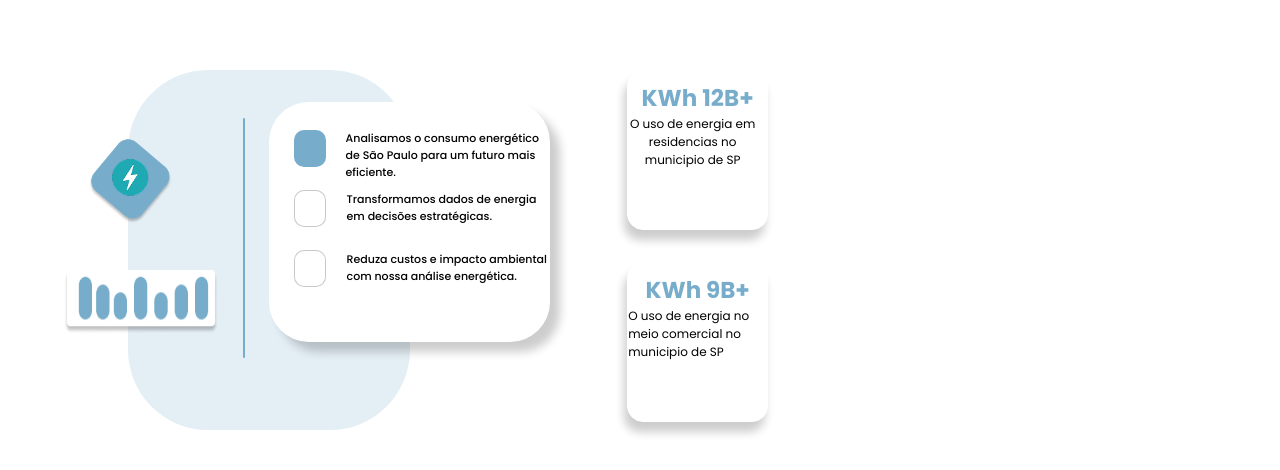
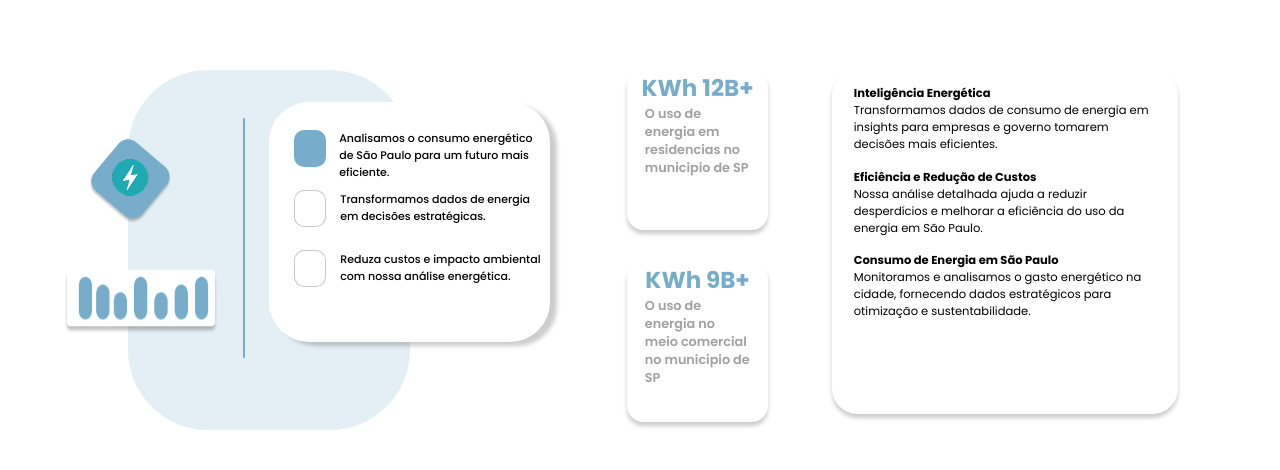
Before and after one commit to isabella-viana/Grupo-09, a website: page web-data-viz/public/index2.html in a window 1280 px wide. Shown: the part 866-1336 px from the top of the page. Drawn offline with Linux system fonts and the light colour scheme.

Commit message:
Home Att 5

```diff
--- a/web-data-viz/public/css/home2.css
+++ b/web-data-viz/public/css/home2.css
@@ -348,12 +348,11 @@
     height: 30vh;
     position: absolute;
     background-color: rgb(255, 255, 255);
-    box-shadow:  10px 10px 10px rgba(0, 0, 0, 0.2);;
     border-radius: 5vh;
     z-index: 20;
     margin-top: 4vh;
     left: 21vw;
-
+    box-shadow: 7px 4px 4px 0px rgba(0, 0, 0, 0.2)
 }
 
 .check1{
@@ -368,7 +367,7 @@
 .check1 p {
     font-size: 0.86vw;
     position: absolute;
-    margin-left: 4vw;
+    margin-left: 3.5vw;
     font-weight: 500;
 }
 
@@ -385,7 +384,7 @@
 .check2 p {
     font-size: 0.86vw;
     position: absolute;
-    margin-left: 4vw;
+    margin-left: 3.5vw;
     font-weight: 500;
 }
 
@@ -402,8 +401,8 @@
 .check3 p {
     font-size: 0.86vw;
     position: absolute;
-    margin-left: 4vw;
-    font-weight: 500;
+    margin-left: 3.5vw;
+      font-weight: 500;
 }
 
 .img_dados img{
@@ -420,7 +419,7 @@
     background-color: rgb(255, 255, 255);
     height: 20vh;
     right: 40vw;
-    box-shadow:  -3px 10px 10px rgba(0, 0, 0, 0.2);
+    box-shadow: 0px 4px 4px 0px rgba(0, 0, 0, 0.2);
     border-radius: 2vh;
     border: 1px rgb(255, 255, 255) solid;
     margin-bottom: 1vh;
@@ -432,7 +431,7 @@
     background-color: rgb(255, 255, 255);
     height: 20vh;
     right: 40vw;
-    box-shadow:  -3px 10px 10px rgba(0, 0, 0, 0.2);
+    box-shadow: 0px 4px 4px 0px rgba(0, 0, 0, 0.2);
     border-radius: 2vh;
     border: 1px rgb(255, 255, 255) solid;
     margin-top: 24vh;
@@ -440,33 +439,60 @@
 
 .little-container2 h4{
     display: flex;
-    margin-top: 10px;
     justify-content: center;
     color: rgba(119, 173, 203, 1);
-    font-size: 23px;
+    font-size: 1.8vw;
 }
 
 .little-container2 p{
     display: flex;
     justify-content: center;
     margin-right: 2px;
-   font-size: 12px;
+   font-size: 1vw;
+   font-weight: 600;
+   color: rgba(160, 160, 160, 1);
+   margin-left: 1.3vw;
+   margin-right: 1.3vw;
 }
 
 .little-container h4{
-    text-align: center;
+    display: flex;
+    justify-content: center;
+    color: rgba(119, 173, 203, 1);
+    font-size: 1.8vw;
 
-    margin-top: 10px;
-
-    color: rgba(119, 173, 203, 1);
-    font-size: 23px;
 }
 
 .little-container p{
-    text-align: center;
-    position: relative;
     display: flex;
     justify-content: center;
-    margin-right: 10px;
-   font-size: 12px;
+    margin-right: 2px;
+   font-size: 1vw;
+   font-weight: 600;
+   color: rgba(160, 160, 160, 1);
+   margin-left: 1.3vw;
+   margin-right: 1.3vw;
 }
+
+.fourth-container{
+    position: absolute;
+    margin-left: 55vw;
+    width: 27vw;
+    height: 43vh;
+    background-color: rgb(255, 255, 255);
+    border-radius: 2vw;
+    box-shadow: 0px 4px 4px 0px rgba(0, 0, 0, 0.2);
+}
+
+.Text p{
+    margin-right: 1.7vw ;
+    margin-left: 1.7vw;
+    font-size: 0.9vw;
+}
+
+.Text h6{
+   margin-top: 1.2vw;
+    font-size: 0.9vw;
+    margin-right: 1.7vw ;
+    margin-left: 1.7vw;
+}
--- a/web-data-viz/public/index2.html
+++ b/web-data-viz/public/index2.html
@@ -50,7 +50,7 @@
         </section>
 
 
-        <section>
+        <section class="description-Section">
             <div class="container-body">
                 <div class="img_Power"> <img src="imgs/icone_energia.png" alt=""></div>
                 <div class="first-container"></div>
@@ -83,6 +83,18 @@
                     <h4>KWh 9B+</h4>
                     <p>O uso de energia no meio comercial no municipio de SP  </p>
                 </div>
+
+                <div class="fourth-container">
+                    <div class="Text">
+                    <h6>Inteligência Energética</h6>
+                    <p>Transformamos dados de consumo de energia em insights para empresas e governo tomarem decisões mais eficientes.</p>
+                    <h6>Eficiência e Redução de Custos</h6>
+                    <p>Nossa análise detalhada ajuda a reduzir desperdícios e melhorar a eficiência do uso da energia em São Paulo.</p>
+                    <h6>Consumo de Energia em São Paulo</h6>
+                    <p>Monitoramos e analisamos o gasto energético na cidade, fornecendo dados estratégicos para otimização e sustentabilidade.</p>
+                </div>
+                </div>
+
             </div>
         </section>
 
```
